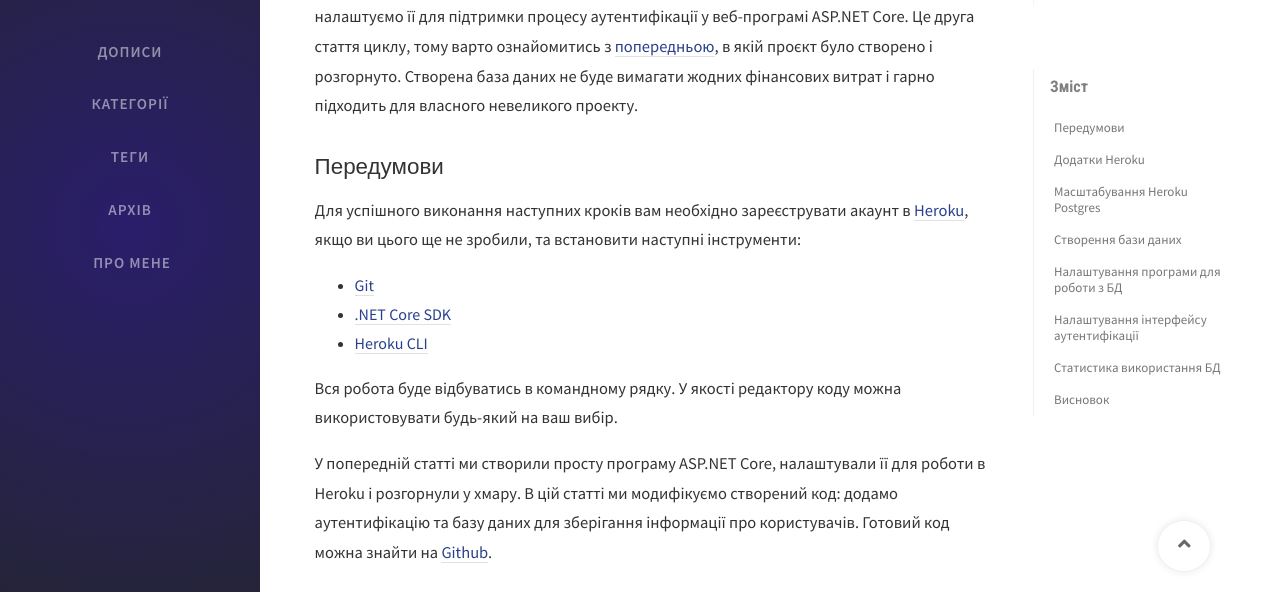
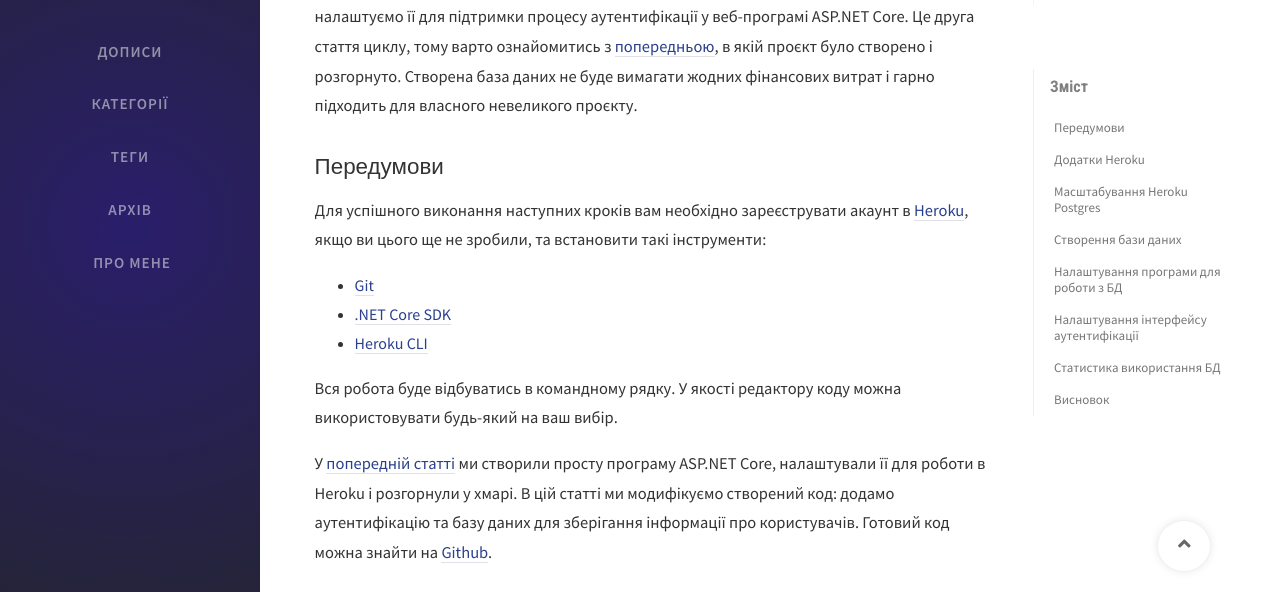
Before and after one commit to olesmartyniuk/olesmartyniuk.github.io, a Jekyll site: the page built from _posts/2020-07-28-add-database-to-app-in-heroku.md, in a window 1280 px wide and 900 px high, scrolled down 323 px. Shown: the part 224-816 px from the top of the window. Built offline with Jekyll 4.4.1, drawn with Linux system fonts in a browser that asks for light colours; nearby versions of some CDN libraries; some web fonts are replaced; comment, search, counter and statistics services are not loaded; some of the changed text lies outside the part shown.

Commit message:
Fixed typos

````diff
--- a/_posts/2020-07-28-add-database-to-app-in-heroku.md
+++ b/_posts/2020-07-28-add-database-to-app-in-heroku.md
@@ -9,18 +9,18 @@ tags: [dotnet, asp.net core, postgresql, heroku, EntityFramework, identity]
 
 ![](http://www.martyniuk.info/assets/img/posts/2020-07-28-add-database-to-app-in-heroku/cover.jpg)
 
-В цій статті я розкажу про додатки **[Heroku](http://heroku.com)**, ми створимо базу даних **[PostgreSQL](https://www.postgresql.org/)** і налаштуємо її для підтримки процесу аутентифікації у веб-програмі ASP.NET Core. Це друга стаття циклу, тому варто ознайомитись з [попередньою](http://www.martyniuk.info/posts/deploy-dotnet-core-app-for-free/), в якій проєкт було створено і розгорнуто. Створена база даних не буде вимагати жодних фінансових витрат і гарно підходить для власного невеликого проекту.
+В цій статті я розкажу про додатки **[Heroku](http://heroku.com)**, ми створимо базу даних **[PostgreSQL](https://www.postgresql.org/)** і налаштуємо її для підтримки процесу аутентифікації у веб-програмі ASP.NET Core. Це друга стаття циклу, тому варто ознайомитись з [попередньою](http://www.martyniuk.info/posts/deploy-dotnet-core-app-for-free/), в якій проєкт було створено і розгорнуто. Створена база даних не буде вимагати жодних фінансових витрат і гарно підходить для власного невеликого проєкту.
 
 ## Передумови
 
-Для успішного виконання наступних кроків вам необхідно зареєструвати акаунт в [Heroku](http://heroku.com), якщо ви цього ще не зробили, та встановити наступні інструменти:
+Для успішного виконання наступних кроків вам необхідно зареєструвати акаунт в [Heroku](http://heroku.com), якщо ви цього ще не зробили, та встановити такі інструменти:
 * [Git](https://git-scm.com/)
 * [.NET Core SDK](https://dotnet.microsoft.com/download)
 * [Heroku CLI](https://devcenter.heroku.com/articles/heroku-cli)
 
 Вся робота буде відбуватись в командному рядку. У якості редактору коду можна використовувати будь-який на ваш вибір.
 
-У попередній статті ми створили просту програму ASP.NET Core, налаштували її для роботи в Heroku і розгорнули у хмару. В цій статті ми модифікуємо створений код: додамо аутентифікацію та базу даних для зберігання інформації про користувачів. Готовий код можна знайти на [Github](https://github.com/alexmartyniuk/blog-dotnet-app-heroku).
+У [попередній статті](http://www.martyniuk.info/posts/deploy-dotnet-core-app-for-free/) ми створили просту програму ASP.NET Core, налаштували її для роботи в Heroku і розгорнули у хмарі. В цій статті ми модифікуємо створений код: додамо аутентифікацію та базу даних для зберігання інформації про користувачів. Готовий код можна знайти на [Github](https://github.com/alexmartyniuk/blog-dotnet-app-heroku).
 
 
 ## Додатки Heroku
@@ -112,9 +112,9 @@ namespace DotnetAppHeroku
 }
 ```
 
-Наразі EntityFramework не знає як працювати з конкретною базою даних, адже це універсальний фреймворк, що надає функції маппінгу об'єктів C# в записи бази даних. Тож нам необхідно використати відповідний драйвер. Для Postgres найбільш популярним є пакет **[Npgsql](https://www.nuget.org/packages/Npgsql/)**. В [даному дописі](https://www.npgsql.org/efcore/) ви можете подивитись як підключити базу даних `PostgreSQL` з `EntityFramework Core` до вашої програми. Як ви бачите, для конфігурації драйверу необхідно передати рядок з'єднання у форматі `Host=my_host;Database=my_db;Username=my_user;Password=my_pw`. Де взяти ці данні? Запитаємо конфігурацію нашої програми у Heroku.
+Наразі EntityFramework не знає як працювати з конкретною базою даних, адже це універсальний фреймворк, що надає функції маппінгу об'єктів C# в записи бази даних. Тож нам необхідно використати відповідний драйвер. Для Postgres найбільш популярним є пакет **[Npgsql](https://www.nuget.org/packages/Npgsql/)**. В [цьому дописі](https://www.npgsql.org/efcore/) ви можете подивитись як підключити базу даних `PostgreSQL` з `EntityFramework Core` до вашої програми. Як ви бачите, для конфігурації драйверу необхідно передати рядок з'єднання у форматі `Host=my_host;Database=my_db;Username=my_user;Password=my_pw`. Де взяти ці данні? Запитаємо конфігурацію нашої програми у Heroku.
 
-```
+```powershell
 > heroku config --app dotnet-app-heroku
 
 === dotnet-app-heroku Config Vars
````
Also changed, not shown: other parts of _posts/2020-07-28-add-database-to-app-in-heroku.md (+3 -3 lines).
